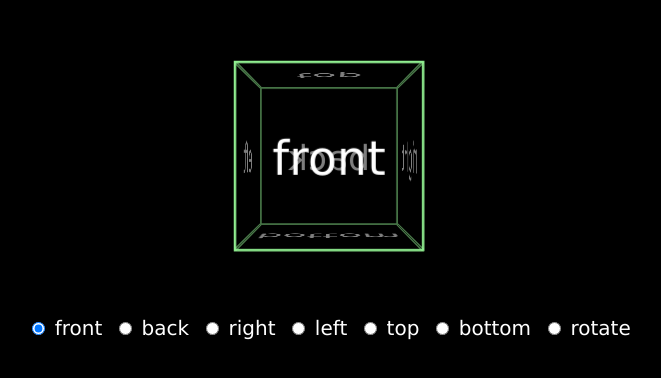
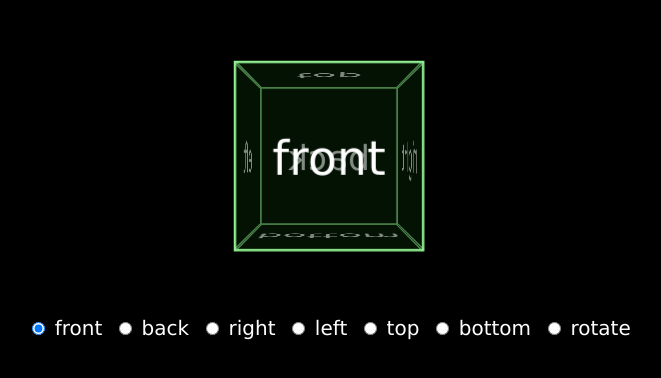
Before and after one commit to KalebDykema/CSS3DVisualizer, a plain HTML site: page index.html in a window 1280 px wide. Shown: the part 200-578 px from the top of the page, without its empty margins (311-972 px from the left). Drawn offline with Linux system fonts and the light colour scheme.

Commit message:
Changed color of faces

```diff
--- a/scss/_config.scss
+++ b/scss/_config.scss
@@ -3,7 +3,7 @@ $font-size: 20px;
 $background-color: black;
 $cube-size: 8rem;
 $cube-color: lightgreen;
-$face-color: darken(rgba(19,127,19,0.5), 50%);
+$face-color: rgba(4,25,4,0.5);
 
 // Set text color based on background
 @function set-text-color($color){
```
Also changed, not shown: css/style.css.
